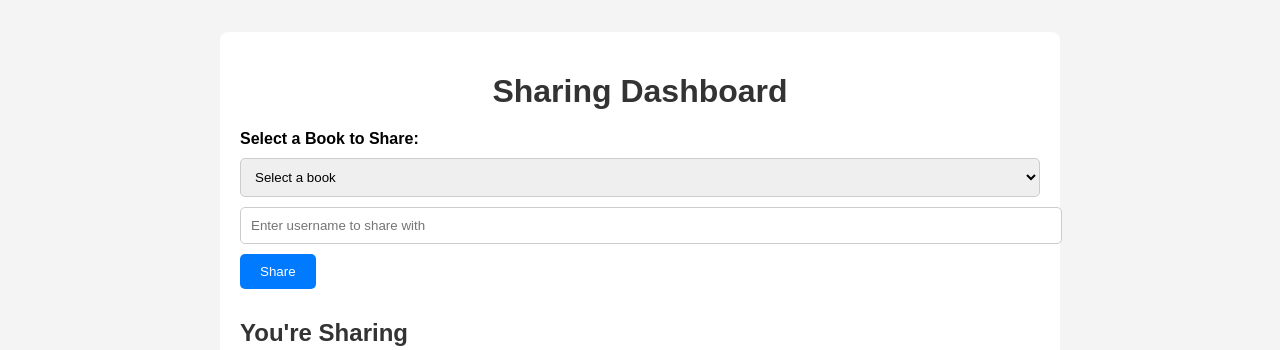
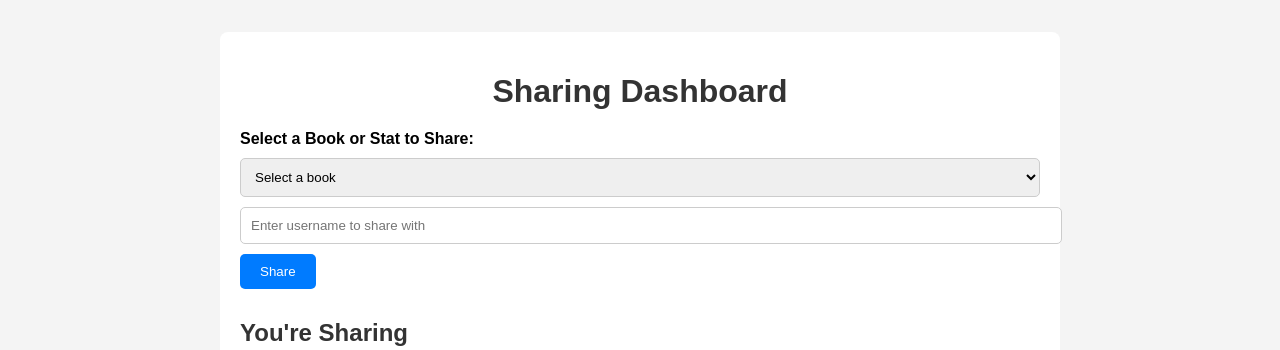
Before and after one commit to ShuaiShao20010902/CITS3403-Group-Project, a Python web app: template CITS3403-Project/app/templates/share.html in a window 1280 px wide. Shown: the part 68-418 px from the top of the page. Run offline with Jinja, Linux system fonts and the light colour scheme; the template is opened without the code that fills it, so the values that code supplies are empty.

Commit message:
quick update to html
updated select a book to select a book or stat

```diff
--- a/CITS3403-Project/app/templates/share.html
+++ b/CITS3403-Project/app/templates/share.html
@@ -14,7 +14,7 @@
 
         <!-- Share with someone -->
         <div class="share-form">
-            <label for="book-dropdown">Select a Book to Share:</label>
+            <label for="book-dropdown">Select a Book or Stat to Share:</label>
             <select id="book-dropdown">
                 <option value="" disabled selected>Select a book</option>
                 {% for book in user_books %}
```
